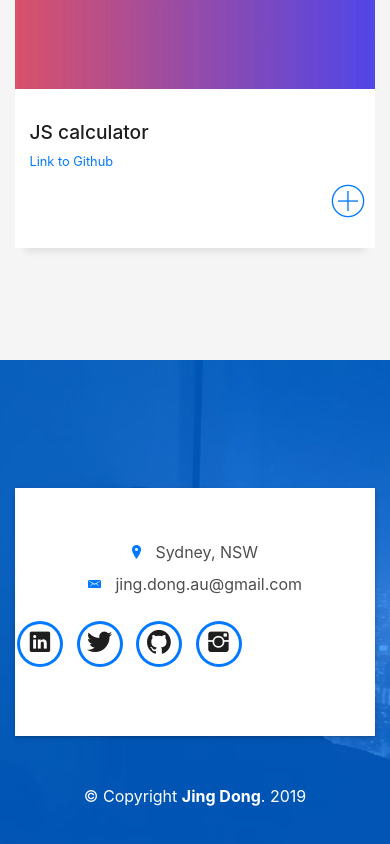
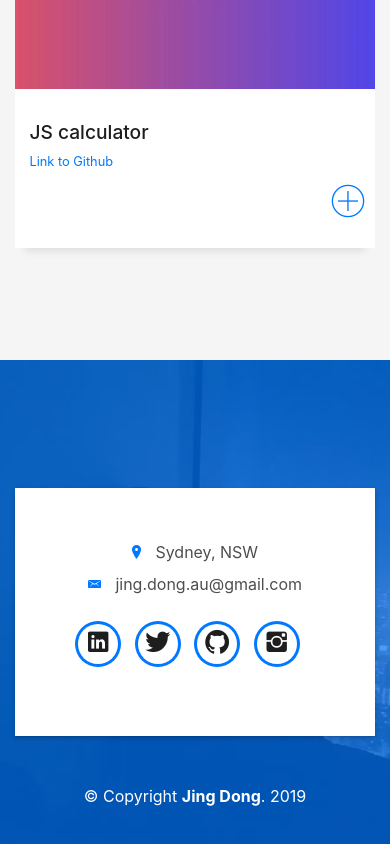
Before and after one commit to Jing1107/Jing1107.github.io, a plain HTML site: page index.html in a window 390 px wide. Shown: the part 5871-6715 px from the top of the page. Drawn offline with nearby package versions, Linux system fonts and the light colour scheme; files whose address does not match are found by name.

Commit message:
update mobile version

```diff
--- a/index.html
+++ b/index.html
@@ -308,6 +308,7 @@
                       <li><span class="ion-email"></span> jing.dong.au@gmail.com</li>
                     </ul>
                   </div>
+                <div class="col-md-6">
                   <div class="socials mr">
                     <ul>
                       <li><a href="https://www.linkedin.com/feed/"><span class="ico-circle"><i class="ion-social-linkedin"></i></span></a></li>
@@ -316,6 +317,7 @@
                       <li><a href="https://www.instagram.com/xixi_1107/"><span class="ico-circle"><i class="ion-social-instagram"></i></span></a></li>
                     </ul>
                   </div>
+                </div>
               </div>
             </div>
           </div>
```
